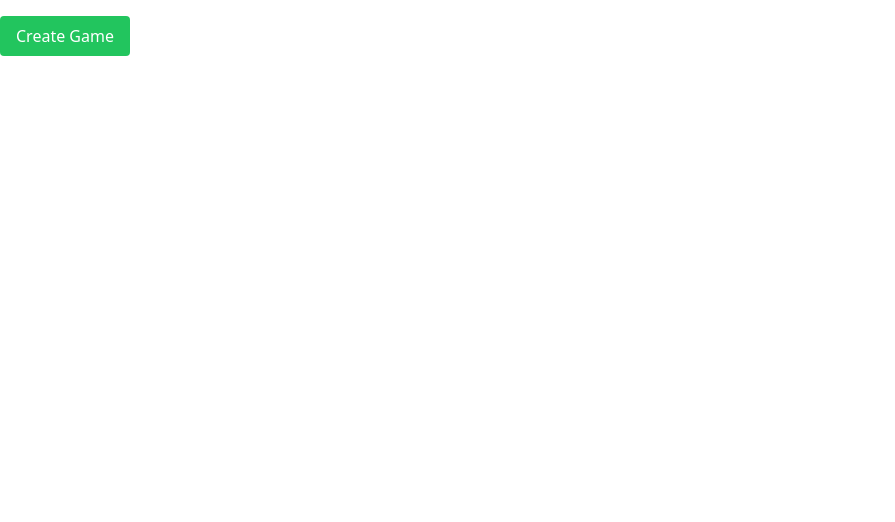
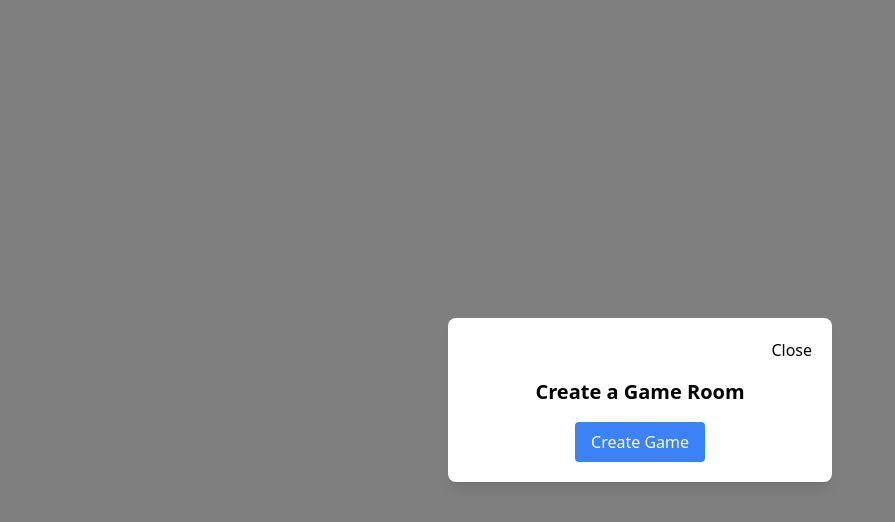
Before and after one commit to Bipin-K-r/card-arena-frontend, a React (Vite) app: page /judgement in a window 1280 px wide. Shown: the top 522 px of the page, without its empty margins (0-895 px from the left). Built offline with nearby package versions, Linux system fonts and the light colour scheme.

Commit message:
modified create game room flow

```diff
--- a/src/App.tsx
+++ b/src/App.tsx
@@ -7,6 +7,7 @@ import Judgement from "./pages/Judgement";
 import Show from "./pages/Show";
 import Bluff from "./pages/Bluff";
 import ErrorPage from "./pages/ErrorPage";
+import GameTable from "./pages/GameTable";
 
 const App: React.FC = () => {
   return (
@@ -18,6 +19,7 @@ const App: React.FC = () => {
             <Route path="/judgement" element={<Judgement />} />
             <Route path="/show" element={<Show />} />
             <Route path="/bluff" element={<Bluff />} />
+            <Route path="/GameTable" element={<GameTable />} />
             <Route path="*" element={<ErrorPage />} />
           </Routes>
         </ErrorBoundary>
--- a/src/components/Popup.tsx
+++ b/src/components/Popup.tsx
@@ -1,3 +1,4 @@
+// Popup.tsx
 import React from 'react';
 
 interface PopupProps {
@@ -10,21 +11,18 @@ const Popup: React.FC<PopupProps> = ({ isOpen, onClose, onCreateGame }) => {
   if (!isOpen) return null;
 
   return (
-    <div className="fixed inset-0 z-50 overflow-auto bg-smoke-light flex">
-      <div className="relative p-8 bg-white w-full max-w-md m-auto flex-col flex rounded-lg">
-        <div>
-          <button
-            className="absolute top-0 right-0 mt-4 mr-4"
-            onClick={onClose}
-          >
+    <div className="fixed inset-0 z-50 flex items-center justify-center bg-black bg-opacity-50">
+      <div className="bg-white p-5 rounded-lg shadow-lg max-w-sm w-full">
+        <div className="text-right">
+          <button onClick={onClose} className="text-black hover:text-gray-700">
             Close
           </button>
         </div>
-        <div className="text-center">
-          <h1 className="text-lg">Create a Game Room</h1>
+        <div className="text-center mt-4">
+          <h2 className="text-xl font-bold mb-4">Create a Game Room</h2>
           <button
-            className="mt-4 px-4 py-2 bg-blue-500 text-white rounded hover:bg-blue-700"
             onClick={onCreateGame}
+            className="px-4 py-2 bg-blue-500 text-white rounded hover:bg-blue-700"
           >
             Create Game
           </button>
--- a/src/pages/GameTable.tsx
+++ b/src/pages/GameTable.tsx
@@ -1,19 +1,16 @@
 import React from 'react';
+import { useLocation } from 'react-router-dom';
 
-interface GameTablePageProps {
-  gameToken: string;
-}
+const GameTable: React.FC = () => {
+  const location = useLocation();
+  const token = location.state?.token;
 
-const GameTablePage: React.FC<GameTablePageProps> = ({ gameToken }) => {
   return (
-    <div className="game-table-page">
-      <div className="game-room-header">Game Room: {gameToken}</div>
-      <div className="poker-table">
-        {/* Chairs and table layout */}
-      </div>
-      {/* Other game page content */}
+    <div>
+      <div className="text-center">Game Room: {token}</div>
+      {/* Rest of the game table layout */}
     </div>
   );
 };
 
-export default GameTablePage;
+export default GameTable;
--- a/src/pages/Judgement.tsx
+++ b/src/pages/Judgement.tsx
@@ -1,39 +1,33 @@
-import React, { useState } from 'react';
+import React, { useEffect, useState } from 'react';
+import { useNavigate } from 'react-router-dom';
 import Popup from '../components/Popup';
 
 
 const Judgement: React.FC = () => {
-  const [isPopupOpen, setPopupOpen] = useState(false);
-  const [gameToken, setGameToken] = useState<string>('');
+  const [isPopupOpen, setPopupOpen] = useState(true); // Popup open by default
+  const navigate = useNavigate();
 
   const handleCreateGame = async () => {
-    // Call the backend to create a game and retrieve a token
-    // For demonstration, we're using a static string as the token
-    const token = 'token-from-backend'; // Replace with actual token from backend
-    setGameToken(token);
-    setPopupOpen(false);
+    try {
+      const token = 'token-from-backend'; // Replace with actual backend call
+      navigate('/GameTable', { state: { token } }); // Navigate to GameTable with token
+    } catch (error) {
+      console.error('Error creating game:', error);
+    }
   };
 
+  useEffect(() => {
+    if (!isPopupOpen) {
+      navigate('/'); // Navigate back to homepage when popup is closed
+    }
+  }, [isPopupOpen, navigate]);
+
   return (
-    <div className="judgement-page">
-      {!gameToken && (
-        <button
-          className="mt-4 px-4 py-2 bg-green-500 text-white rounded hover:bg-green-700"
-          onClick={() => setPopupOpen(true)}
-        >
-          Create Game
-        </button>
-      )}
-
-      {gameToken && <div className="game-room mt-4">Game Room: {gameToken}</div>}
-
-      <Popup
-        isOpen={isPopupOpen}
-        onClose={() => setPopupOpen(false)}
-        onCreateGame={handleCreateGame}
-      />
-      {/* Rest of your Judgement game page content */}
-    </div>
+    <Popup
+      isOpen={isPopupOpen}
+      onClose={() => setPopupOpen(false)}
+      onCreateGame={handleCreateGame}
+    />
   );
 };
 
```
